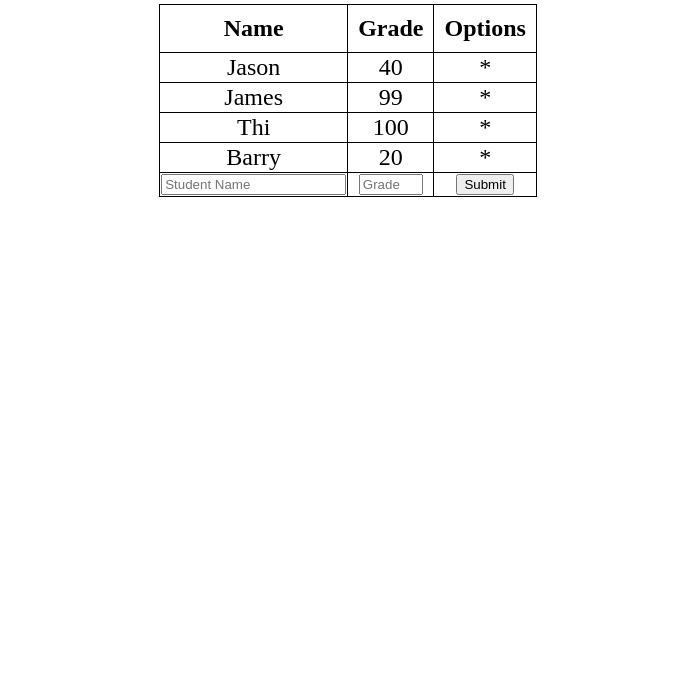
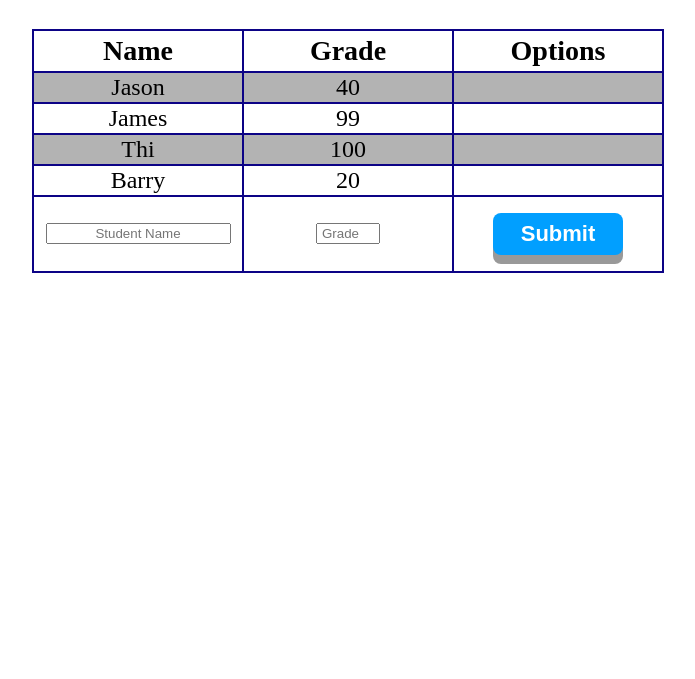
Before and after one commit to JYChen07/training-3-grade-table, a plain HTML site: page gradetable.html in a window 1280 px wide. Shown: the part 121-800 px from the top of the page, without its empty margins (292-987 px from the left). Drawn offline with Linux system fonts and the light colour scheme.

Commit message:
updated css and overall look of table

```diff
--- a/gradetable.html
+++ b/gradetable.html
@@ -18,24 +18,24 @@
             <tr>
                 <td>Jason</td>
                 <td>40</td>
-                <td>*</td>
+                <td></td>
             </tr>
             <tr>
                 <td>James</td>
                 <td>99</td>
-                <td>*</td>
+                <td></td>
             </tr>
             <tr>
                 <td>Thi</td>
                 <td>100</td>
-                <td>*</td>
+                <td></td>
             </tr>
             <tr>
                 <td>Barry</td>
                 <td>20</td>
-                <td>*</td>
+                <td></td>
             </tr>
-            <tr>
+            <tr id="input">
                 <td><input type="text" name="student" placeholder="Student Name" id="student"/></td>
                 <td><input type="number" name="grade" placeholder="Grade" id="grade" min="0" max="100"/></td>
                 <td><button onclick="addStudent();">Submit</td>
--- a/script.js
+++ b/script.js
@@ -17,7 +17,7 @@ function addStudent() {
         const cell_2 = row.insertCell(2);
         cell_0.innerHTML = student;
         cell_1.innerHTML = grade;
-        cell_2.innerHTML = "*";
+        cell_2.innerHTML = "";
         document.getElementById("check").innerHTML = "";
     }
     else if (student == "" && (grade < 0 || grade > 100 || grade == "")) {
--- a/style.css
+++ b/style.css
@@ -1,4 +1,5 @@
 h1{
+    padding-top:25px;
     text-align:center;
     font-size:64px;
 }
@@ -11,19 +12,68 @@ table, th, tr, td {
     margin-left:auto;
     margin-right:auto;
     font-size:24px;
-    border: 1px solid black;
+    border: 2px solid #0c0386;
     border-collapse: collapse;
     width:auto;
+    text-align:center;
 }
 
-th, tr{
-    padding:10px;
-}
-
-td {
-    text-align:center;
+th {
+    font-size: 28px;
+    padding: 4px;
 }
 
 #check{
     text-align:center;
+    font-size:24px;
 }
+
+.gradeTable{
+    table-layout: fixed;
+    width: 50%;
+    white-space:nowrap;
+}
+
+tr:nth-child(even) {
+    background:#b3b3b3
+}
+tr:nth-child(odd){
+    background:#ffffff
+}
+
+#input td {
+    padding-top:16px;
+    padding-bottom:16px;
+    background:white;
+}
+
+input {
+    text-align:center;
+}
+
+
+
+button {
+    background-color: #019fff;
+    border: none;
+    color: white;
+    font-weight: bold;
+    font-size: 22px;
+    padding: 8px 28px;
+    text-align: center;
+    text-decoration: none;
+    display: inline-block;
+    cursor: pointer;
+    border-radius: 8px;
+    box-shadow: 0 9px #999;
+}
+
+button:hover{
+    background-color: #007bc6;
+}
+
+button:active{
+    background-color: #007bc6;
+    box-shadow: 0 5px #666;
+    transform: translateY(4px);
+}
```
